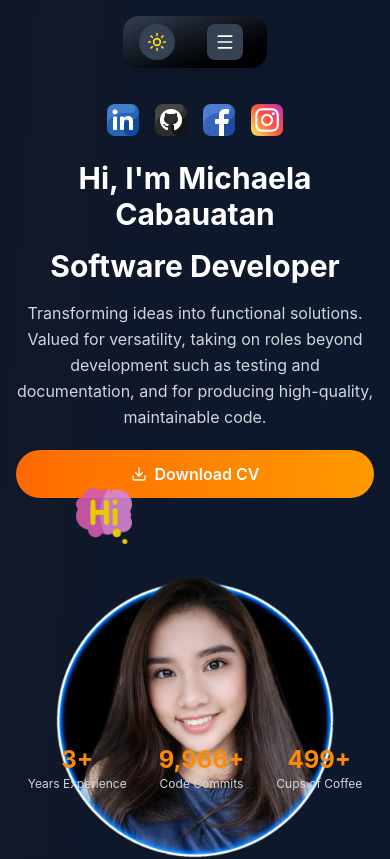
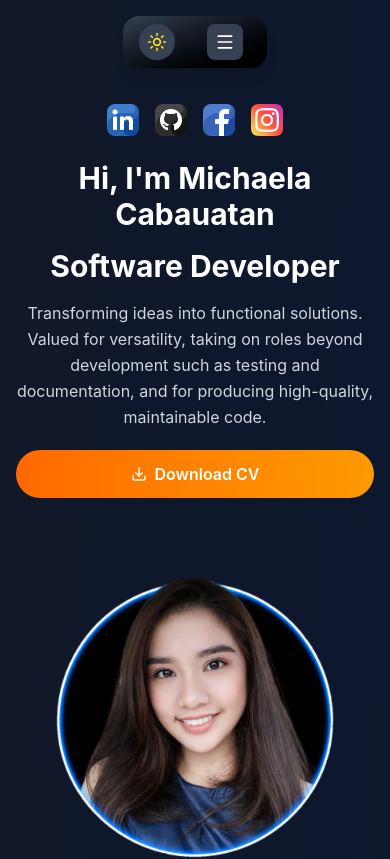
Before and after one commit to mrdcabauatan/personal-portfolio, a React (Vite) app: page / in a window 390 px wide. Shown: the top 859 px of the page. Built offline with nearby package versions, Linux system fonts and the light colour scheme.

Commit message:
Update Home section
1. Update home image
2. Fix mobile view UI issue

```diff
--- a/src/components/Home.jsx
+++ b/src/components/Home.jsx
@@ -138,19 +138,13 @@ const Home = ({ darkMode }) => {
                   className="w-full h-auto object-cover transform hover:scale-105 transition-transform duration-500"
                 />
               </div>
-
-              <img
-                src={hi}
-                alt="Hi icon"
-                className="absolute -top-20 sm:top-20 left-6 sm:left-20 w-14 h-14 sm:w-20 sm:h-20 object-contain animate-bounce opacity-90 z-10"
-              />
             </div>
           </div>
         </div>
 
         {/* Stats */}
-        <div className="absolute bottom-30 left-1/2 -translate-x-1/2 w-full px-4">
-          <div className="flex justify-center gap-8 sm:gap-12 lg:gap-16">
+        <div className="w-full px-4 pb-8 mt-6 lg:mt-10">
+  <div className="flex flex-wrap justify-center gap-x-10 gap-y-6 sm:gap-x-14">
             {/* Experience */}
             <div className="text-center" data-aos="zoom-in" data-aos-delay="600">
               <div className="text-2xl sm:text-3xl lg:text-4xl font-bold text-orange-400">
```
